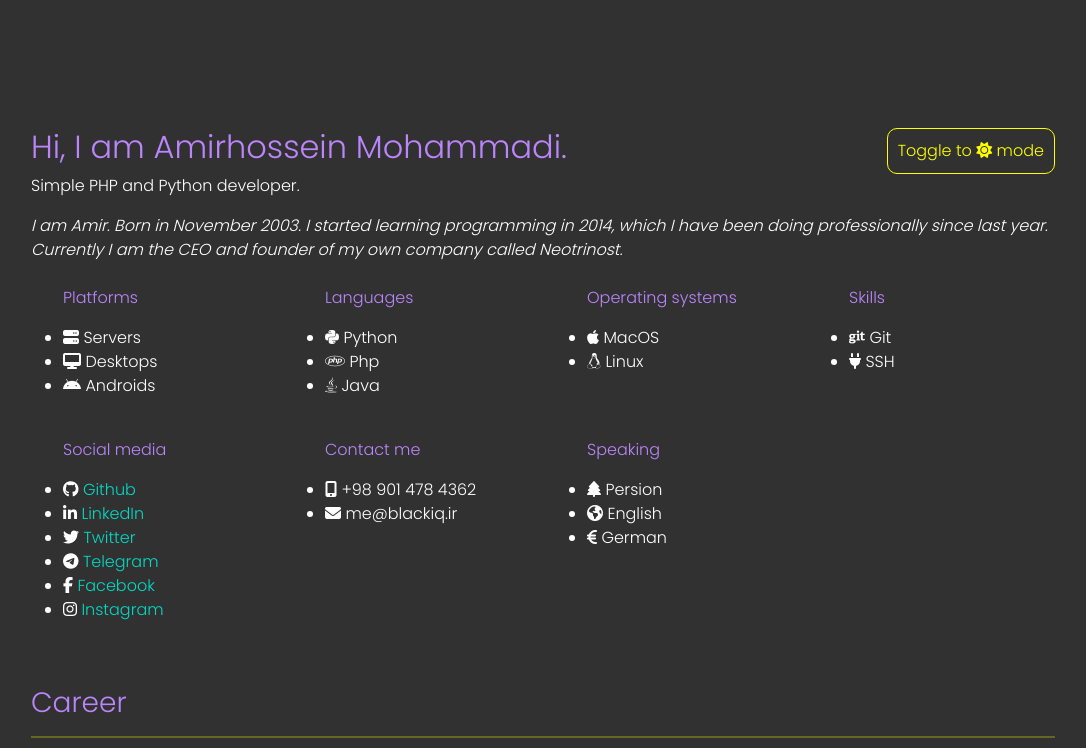
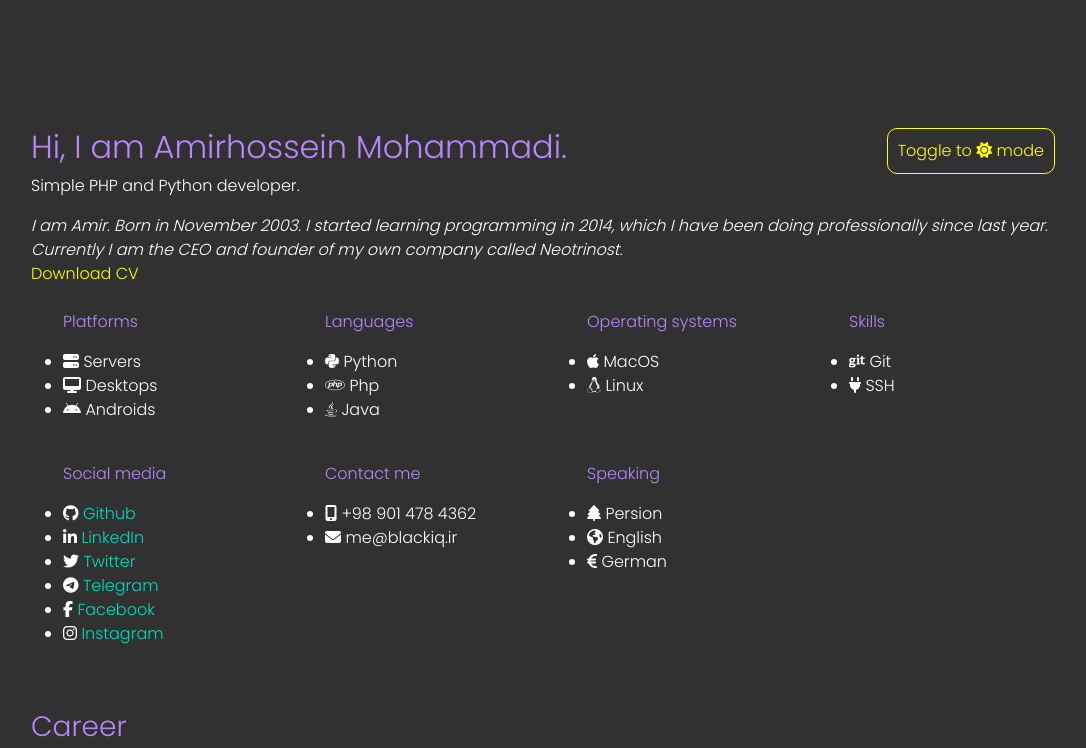
Before and after one commit to BlackIQ/BlackIQ.ir, a plain HTML site: page app/templates/index.html in a window 1280 px wide. Shown: the top 748 px of the page, without its empty margins (97-1183 px from the left). Drawn offline with Linux system fonts and the light colour scheme; files that its build step writes are made by us from their sources; files whose address does not match are found by name.

Commit message:
Add download cv link

```diff
--- a/app/templates/index.html
+++ b/app/templates/index.html
@@ -37,6 +37,8 @@
             <br>
             Currently I am the CEO and founder of my own company called Neotrinost.
         </i>
+        <br>
+        <a class="red" href="https://github.com/BlackIQ/BlackIQ.ir">Download CV</a>
     </div>
     <br>
     <div class="row left">
```
